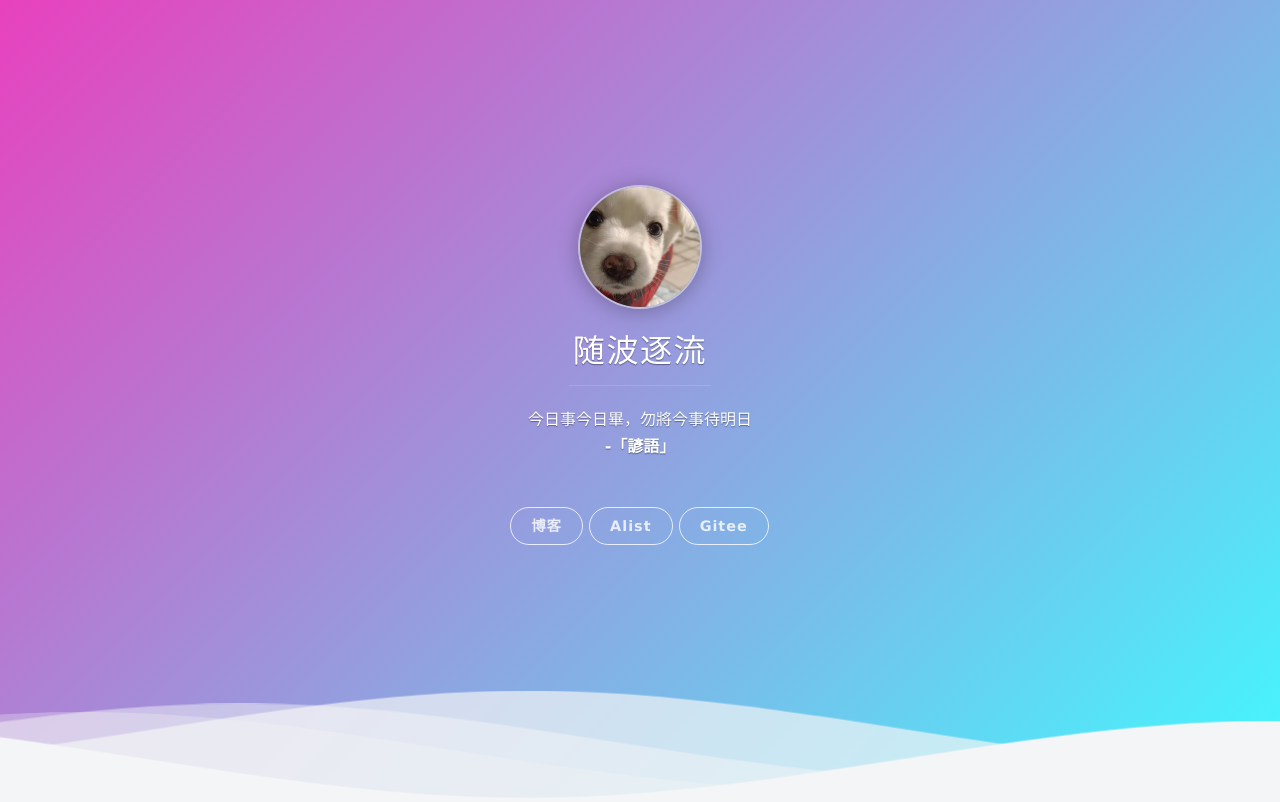
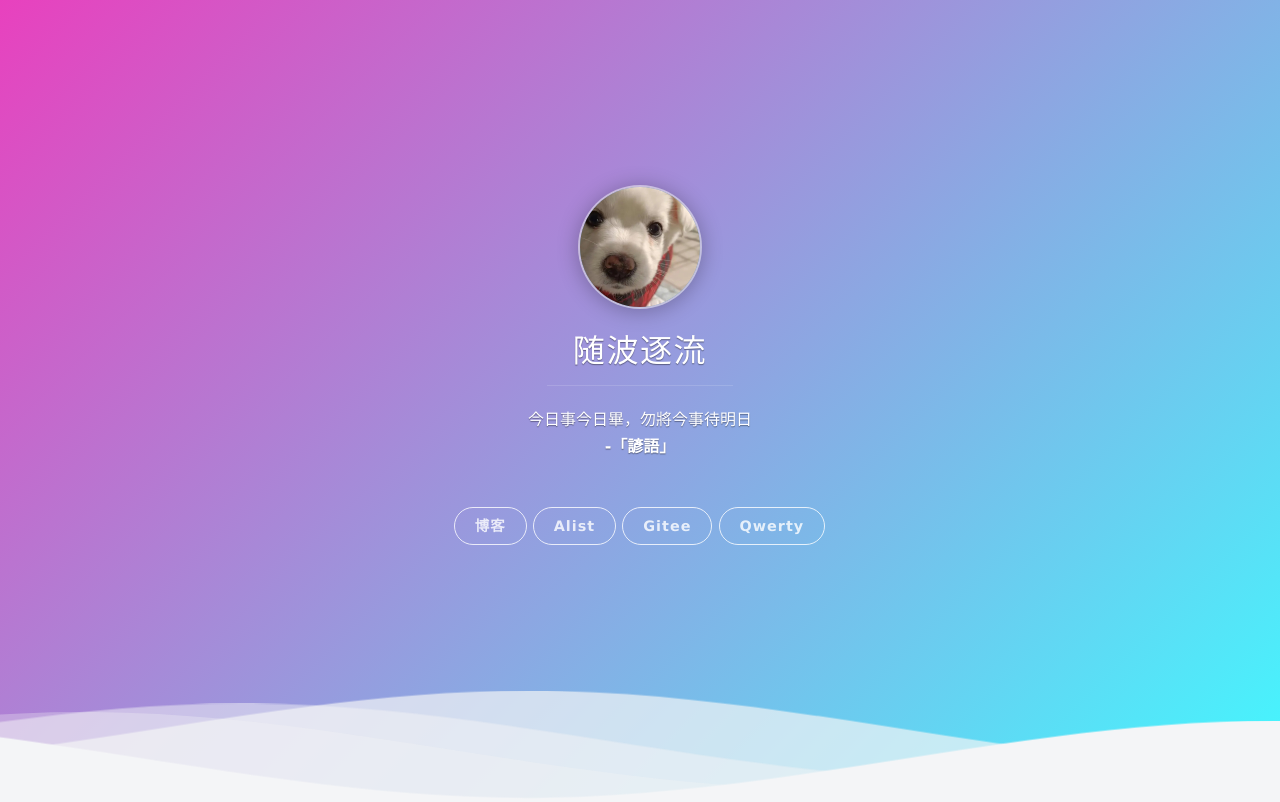
Before and after one commit to shenlan823/assets, a plain HTML site: page index.html in a window 1280 px wide. Drawn offline with Linux system fonts and the light colour scheme; no server answers; some icons are missing.

Commit message:
Update index.html

```diff
--- a/index.html
+++ b/index.html
@@ -77,6 +77,9 @@
                                     </li>
                                     <li class="navigation__item">
                                         <a href="https://shenlan02.gitee.io/" class="blog-button" target="_blank">Gitee</a>
+                                    </li>
+                                    <li class="navigation__item">
+                                        <a href="https://qwerty.shenlan.site" class="blog-button" target="_blank">Qwerty</a>
                                     </li>
                                 </ul>
                             </nav>
```
